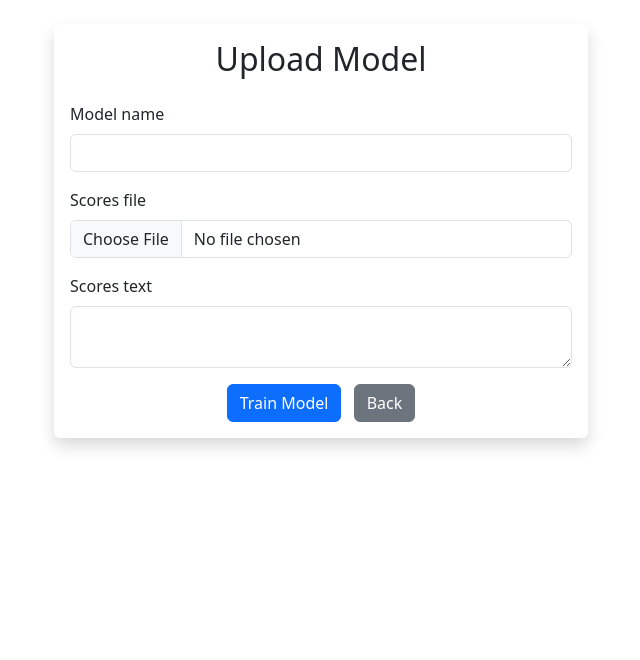
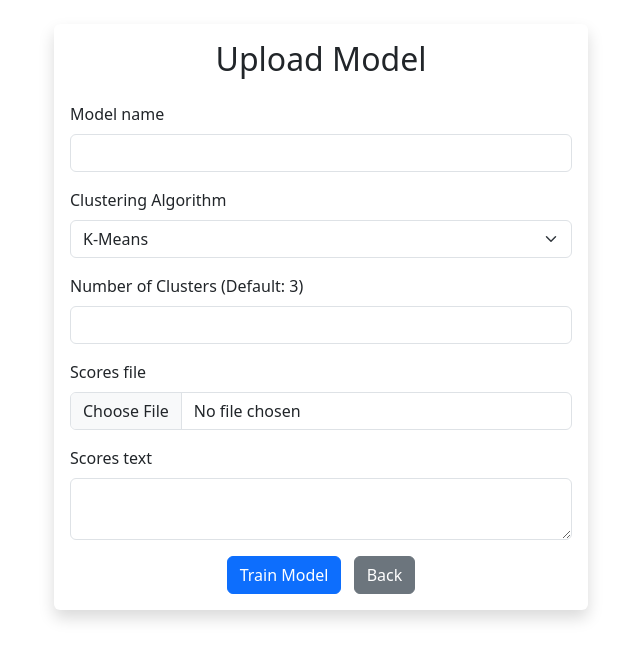
Before and after one commit to viralipatel345/unsupervisedClustering, a Django app: page /upload_model/ in a window 1280 px wide. Shown: the part 88-748 px from the top of the page, without its empty margins (319-959 px from the left). Run offline with Django 5.2, Linux system fonts and the light colour scheme.

Commit message:
final update to project

```diff
--- a/unsupervisedClustering/website/forms.py
+++ b/unsupervisedClustering/website/forms.py
@@ -37,10 +37,11 @@ class SignUpForm(UserCreationForm):
 class ModelUploadForm(forms.ModelForm):
     scores_file = forms.FileField(required=False)
     scores_text = forms.CharField(widget=forms.Textarea, required=False)
+    clustering_algorithm = forms.ChoiceField(choices=UserModel.CLUSTERING_ALGORITHMS, label="Clustering Algorithm", required=True)
 
     class Meta:
         model = UserModel
-        fields = ['model_name']
+        fields = ['model_name', 'clustering_algorithm']
 
     def clean(self):
         cleaned_data = super().clean()
--- a/unsupervisedClustering/website/models.py
+++ b/unsupervisedClustering/website/models.py
@@ -14,9 +14,14 @@ class UserInformation(models.Model):
         verbose_name_plural = "UserInformation"
 
 class UserModel(models.Model):
+    CLUSTERING_ALGORITHMS = (
+        ('kmeans', 'K-Means'),
+        ('em', 'Expectation Maximization'),
+    )
     user = models.ForeignKey(settings.AUTH_USER_MODEL, on_delete=models.CASCADE)
-    model_name = models.CharField(max_length=100)
-    kmeans_centers = models.JSONField(null=True)
+    model_name = models.CharField(max_length=100, unique=True)
+    clustering_algorithm = models.CharField(max_length=10, choices=CLUSTERING_ALGORITHMS, default='kmeans')
+    centers = models.JSONField(null=True)
     model_file = models.CharField(max_length=255, blank=True, null=True)
     created_at = models.DateTimeField(auto_now_add=True)
 
--- a/unsupervisedClustering/website/templates/home.html
+++ b/unsupervisedClustering/website/templates/home.html
@@ -7,7 +7,7 @@
 <div class="container my-3">
     <h2 class="text-center">ClusterMania</h2>
     <h3 class="text-center mb-3">
-        Train and test your own personal model using a k-means clustering machine learning algorithm! Choose an option below.
+        Train and test your own personal model using a clustering machine learning algorithm! Choose an option below.
     </h3>
     <div class="text-center mb-4">
         <img class="img-fluid" src="images/clusters.png" alt="Clusters Image" style="max-width: 300px; height: auto;">
--- a/unsupervisedClustering/website/templates/upload_model.html
+++ b/unsupervisedClustering/website/templates/upload_model.html
@@ -12,6 +12,17 @@
                 <div class="mb-3">
                     <label for="id_model_name" class="form-label">{{ form.model_name.label }}</label>
                     <input type="text" name="model_name" class="form-control" id="id_model_name" value="{{ form.model_name.value|default_if_none:'' }}">
+                </div>
+                <div class="mb-3">
+                    <label for="id_clustering_algorithm" class="form-label">Clustering Algorithm</label>
+                    <select name="clustering_algorithm" class="form-select" id="id_clustering_algorithm">
+                        <option value="kmeans">K-Means</option>
+                        <option value="em">Expectation Maximization</option>
+                    </select>
+                </div>
+                <div class="mb-3">
+                    <label for="id_num_clusters" class="form-label">Number of Clusters (Default: 3)</label>
+                    <input type="number" name="num_clusters" class="form-control" id="id_num_clusters" value="{{ default_clusters }}">
                 </div>
                 <div class="mb-3">
                     <label for="id_scores_file" class="form-label">{{ form.scores_file.label }}</label>
--- a/unsupervisedClustering/website/views.py
+++ b/unsupervisedClustering/website/views.py
@@ -11,6 +11,7 @@ matplotlib.use('Agg')
 import matplotlib.pyplot as plt
 import numpy as np
 from sklearn.cluster import KMeans
+from sklearn.mixture import GaussianMixture
 from joblib import dump, load
 from io import StringIO, BytesIO
 
@@ -76,7 +77,7 @@ def parse_scores(text):
             raise ValueError("Invalid format in scores data.")
     return np.array(scores)
 
-def upload_model(request):
+def upload_model(request, default_clusters=3):
     if request.method == 'POST':
         form = ModelUploadForm(request.POST, request.FILES)
         if form.is_valid():
@@ -90,24 +91,32 @@ def upload_model(request):
                     scores_text = form.cleaned_data['scores_text']
                 scores_array = parse_scores(scores_text)
 
-                n_clusters = 3
-                if scores_array.shape[0] < n_clusters:
-                    raise ValueError(f"Not enough samples to form {n_clusters} clusters.")
-                kmeans = KMeans(n_clusters)
-                kmeans.fit(scores_array)
+                clustering_algorithm = form.cleaned_data['clustering_algorithm']
+
+                num_clusters = int(request.POST.get('num_clusters', default_clusters))
+                if scores_array.shape[0] < num_clusters:
+                    raise ValueError(f"Not enough samples to form {num_clusters} clusters or components.")
+                if clustering_algorithm == 'kmeans':
+                    model = KMeans(n_clusters=num_clusters)
+                    model.fit(scores_array)
+                    centers = model.cluster_centers_
+                elif clustering_algorithm == 'em':
+                    model = GaussianMixture(n_components=num_clusters)
+                    model.fit(scores_array)
+                    centers = model.means_
 
                 user_model = UserModel()
                 user_model.user = request.user
                 user_model.model_name = form.cleaned_data['model_name']
-                user_model.kmeans_centers = kmeans.cluster_centers_.tolist()
+                user_model.centers = centers.tolist()
 
                 model_filename = f"user_{request.user.id}_model_{user_model.id}.joblib"
                 model_file_path = os.path.join(settings.MODEL_FILE_PATH, model_filename)
-                dump(kmeans, model_file_path)
+                dump(model, model_file_path)
 
                 user_model.model_file = model_file_path
                 user_model.save()
-                messages.success(request, "Model uploaded successfully")
+                messages.success(request, "Model Uploaded Successfully!")
                 return redirect('home')
             except Exception as e:
                 messages.error(request, f"Error processing file: {e}")
@@ -136,16 +145,17 @@ def test_model(request):
                     test_scores_array = test_scores_array.reshape(-1, 1)
 
                 model_file_path = selected_model.model_file
-                kmeans = load(model_file_path)
-                predictions = kmeans.predict(test_scores_array)
+                model = load(model_file_path)
+
+                predictions = model.predict(test_scores_array)
 
                 plt.figure(figsize=(8, 6))
                 if test_scores_array.shape[1] == 1:
                     plt.scatter(test_scores_array[:, 0], np.zeros_like(test_scores_array[:, 0]), c=predictions, cmap='viridis', marker='o')
                 else:
                     plt.scatter(test_scores_array[:, 0], test_scores_array[:, 1], c=predictions, cmap='viridis', marker='o')
-                if selected_model.kmeans_centers:
-                    centers = np.array(selected_model.kmeans_centers)
+                if selected_model.centers:
+                    centers = np.array(selected_model.centers)
                     if centers.ndim == 1 or centers.shape[1] == 1:
                         plt.scatter(centers, np.zeros_like(centers), c='red', marker='x')
                     else:
```
Also changed, not shown: unsupervisedClustering/website/migrations/0005_usermodel_clustering_algorithm.py (added), unsupervisedClustering/website/migrations/0006_rename_kmeans_centers_usermodel_centers.py (added), 2 other files.
